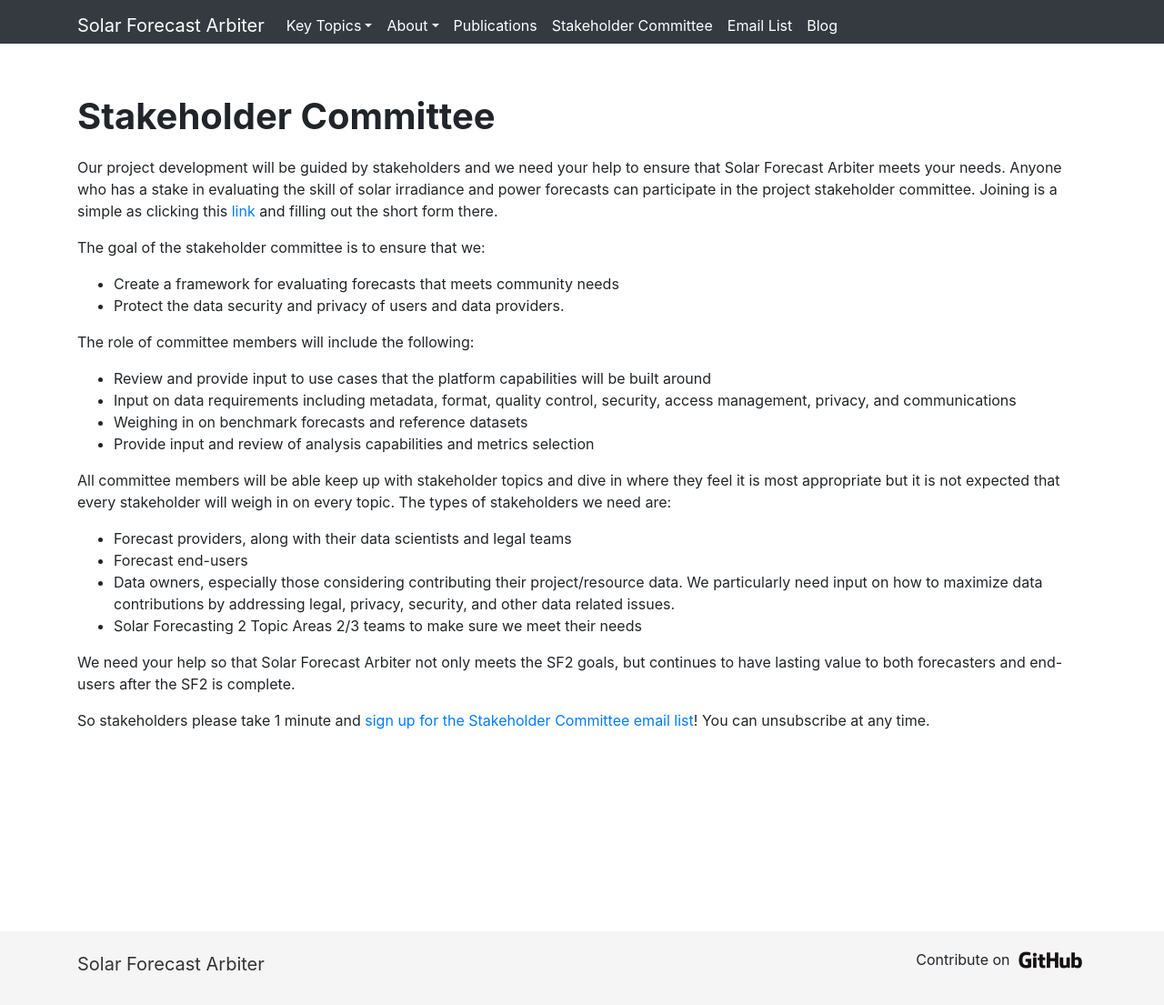
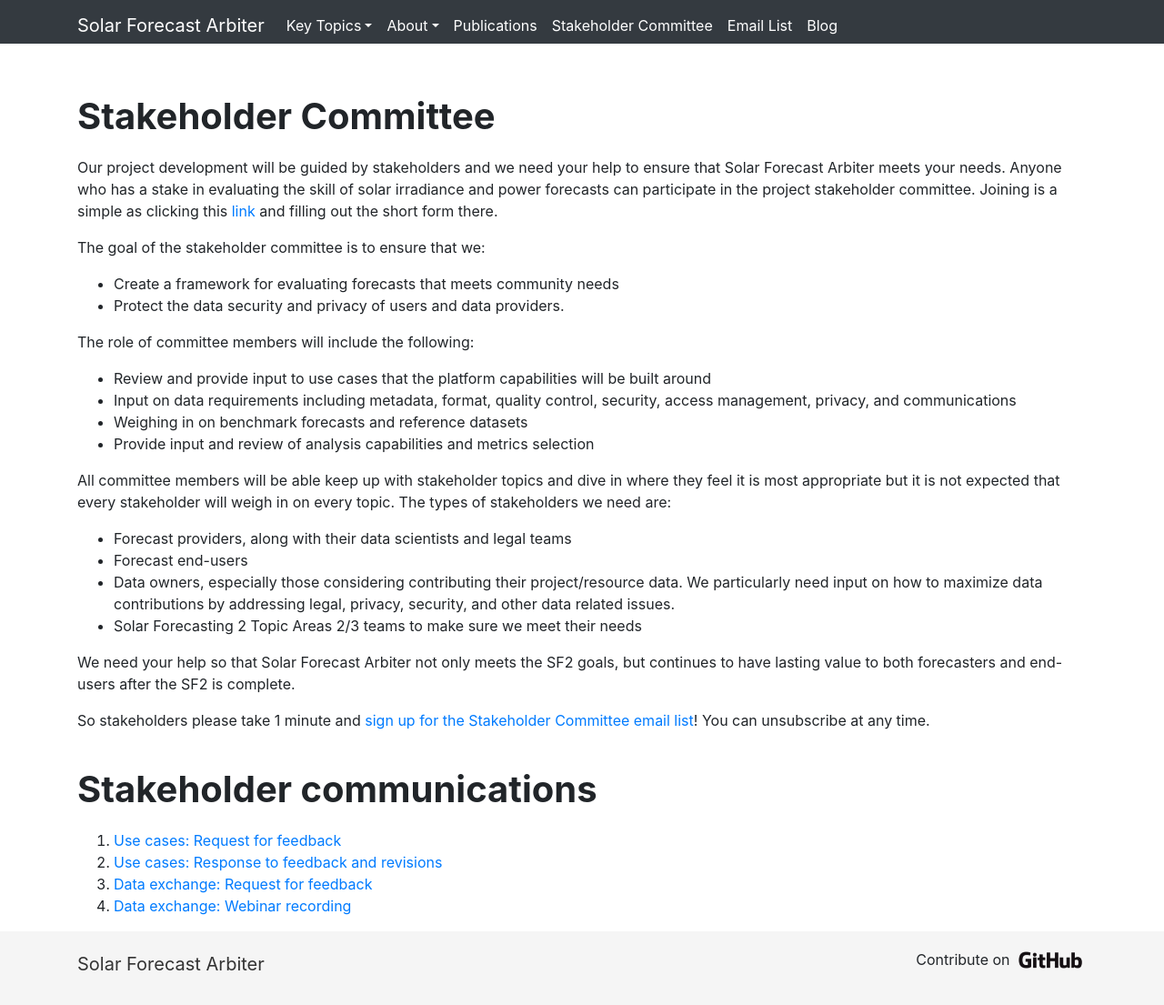
Before and after one commit to SolarArbiter/SolarArbiter.github.io, a Jekyll site: the page built from stakeholdercommittee.md, in a window 1280 px wide and 1105 px high. Shown: the whole window at 91% size. Built offline with Jekyll 4.4.1, drawn with Linux system fonts in a browser that asks for light colours; comment, search, counter and statistics services are not loaded; our own code applies the rules of GitHub Pages for plain Markdown files.

Commit message:
add links to stakeholder emails (#63)
* add links to stakeholder emails

* webinar recording

```diff
--- a/stakeholdercommittee.md
+++ b/stakeholdercommittee.md
@@ -27,3 +27,11 @@
 We need your help so that Solar Forecast Arbiter not only meets the SF2 goals, but continues to have lasting value to both forecasters and end-users after the SF2 is complete.
 
 So stakeholders please take 1 minute and [sign up for the Stakeholder Committee email list](/emaillist)! You can unsubscribe at any time.
+
+
+# Stakeholder communications
+
+1. [Use cases: Request for feedback](https://mailchi.mp/15206f8cd8cb/feedback-request-for-use-cases?e=%5BUNIQID%5D)
+1. [Use cases: Response to feedback and revisions](https://mailchi.mp/ce0724ef08ff/revised-used-cases-ready-for-review?e=%5BUNIQID%5D)
+1. [Data exchange: Request for feedback](https://mailchi.mp/c2bf820086d5/data-exchange-feedback-request)
+1. [Data exchange: Webinar recording](https://mailchi.mp/05f35ded731e/data-exchange-feedback-request-265293?e=[UNIQID])
```
